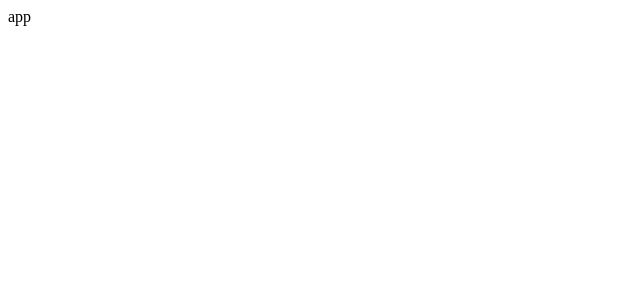
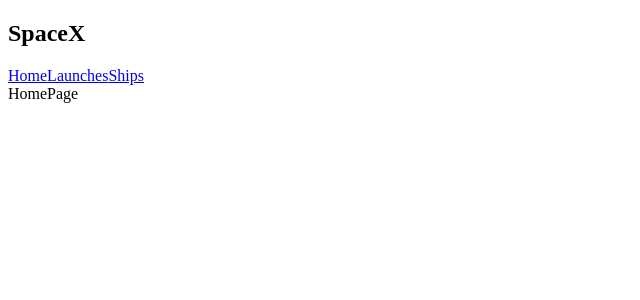
Before and after one commit to miabarada/Internship-16-SpaceX, a React (Vite) app: page / in a window 1280 px wide. Shown: the top 300 px of the page, without its empty margins (0-640 px from the left). Built offline with nearby package versions, Linux system fonts and the light colour scheme.

Commit message:
setup routes and pages

```diff
--- a/src/App.tsx
+++ b/src/App.tsx
@@ -1,7 +1,7 @@
+import { AppRouter } from "./router/router"
+
 function App() {
-  return (
-    <div>app</div>
-  )
+  return <AppRouter />
 }
 
 export default App
--- a/src/components/Navbar/Navbar.tsx
+++ b/src/components/Navbar/Navbar.tsx
@@ -1,13 +1,13 @@
 import { NavLink } from "react-router-dom"
-import { ROUTES } from "../../router/routes"
+import { ROUTHES } from "../../router/routes"
 import styles from "./Navbar.module.scss"
 
 const Navbar = () => {
    return (
       <nav className={styles.nav}>
-         <NavLink to={ROUTES.Home}>Home</NavLink>
-         <NavLink to={ROUTES.Launches}>Launches</NavLink>
-         <NavLink to={ROUTES.Ships}>Ships</NavLink>
+         <NavLink to={ROUTHES.Home}>Home</NavLink>
+         <NavLink to={ROUTHES.Launches}>Launches</NavLink>
+         <NavLink to={ROUTHES.Ships}>Ships</NavLink>
       </nav>
    );
 };
--- a/src/pages/HomePage/HomePage.tsx
+++ b/src/pages/HomePage/HomePage.tsx
@@ -0,0 +1,5 @@
+export function HomePage() {
+   return (
+      <div>HomePage</div>
+   )
+}
--- a/src/pages/LaunchDetailPage/LaunchDetailPage.tsx
+++ b/src/pages/LaunchDetailPage/LaunchDetailPage.tsx
@@ -0,0 +1,5 @@
+export function LauncDetailPage() {
+   return (
+      <div>Details</div>
+   )
+}
--- a/src/pages/LaunchesPage/LaunchesPage.tsx
+++ b/src/pages/LaunchesPage/LaunchesPage.tsx
@@ -0,0 +1,5 @@
+export function LaunchesPage() {
+   return (
+      <div>Launches</div>
+   )
+}
--- a/src/pages/NotFoundPage/NotFoundPage.tsx
+++ b/src/pages/NotFoundPage/NotFoundPage.tsx
@@ -0,0 +1,5 @@
+export function NotFoundPage() {
+   return (
+      <div>Not found</div>
+   )
+}
--- a/src/pages/ShipDetailPage/ShipDetailPage.tsx
+++ b/src/pages/ShipDetailPage/ShipDetailPage.tsx
@@ -0,0 +1,5 @@
+export function ShipDetailPage() {
+   return (
+      <div>Details</div>
+   )
+}
--- a/src/pages/ShipsPage/ShipsPage.tsx
+++ b/src/pages/ShipsPage/ShipsPage.tsx
@@ -0,0 +1,5 @@
+export function ShipsPage() {
+   return (
+      <div>Ships</div>
+   )
+}
--- a/src/router/router.tsx
+++ b/src/router/router.tsx
@@ -0,0 +1,25 @@
+import { Route, Routes } from "react-router-dom"
+import { Layout } from "../components/Layout/Layout"
+import { ROUTHES } from "./routes"
+
+import {HomePage} from "../pages/HomePage/HomePage"
+import { LaunchesPage } from "../pages/LaunchesPage/LaunchesPage"
+import { LauncDetailPage } from "../pages/LaunchDetailPage/LaunchDetailPage"
+import { ShipsPage } from "../pages/ShipsPage/ShipsPage"
+import { ShipDetailPage } from "../pages/ShipDetailPage/ShipDetailPage"
+import { NotFoundPage } from "../pages/NotFoundPage/NotFoundPage"
+
+export function AppRouter() {
+   return (
+      <Layout>
+         <Routes>
+            <Route path={ROUTHES.Home} element={<HomePage />}/>
+            <Route path={ROUTHES.Launches} element={<LaunchesPage />}/>
+            <Route path={ROUTHES.LaunchDetail} element={<LauncDetailPage />}/>
+            <Route path={ROUTHES.Ships} element={<ShipsPage />}/>
+            <Route path={ROUTHES.ShipDetail} element={<ShipDetailPage />}/>
+            <Route path="*" element={<NotFoundPage />}/>
+         </Routes>
+      </Layout>
+   )
+}
--- a/src/router/routes.ts
+++ b/src/router/routes.ts
@@ -1,4 +1,4 @@
-export const ROUTES = {
+export const ROUTHES = {
    Home: "/",
    Launches: "/launches",
    LaunchDetail: "/launches/:id",
```
Also changed, not shown: src/api/spacexApi.ts (added, +9 -0 lines), src/pages/HomePage/HomePage.module.scss (added).
